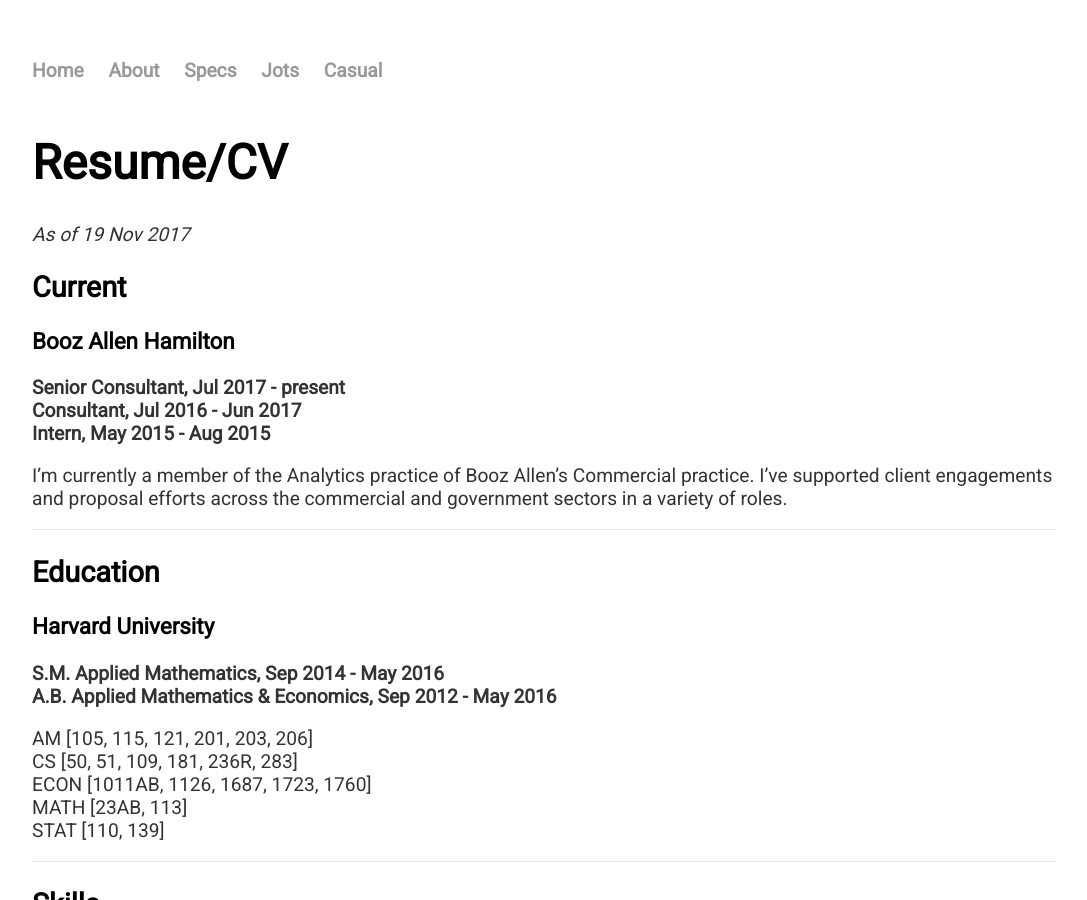
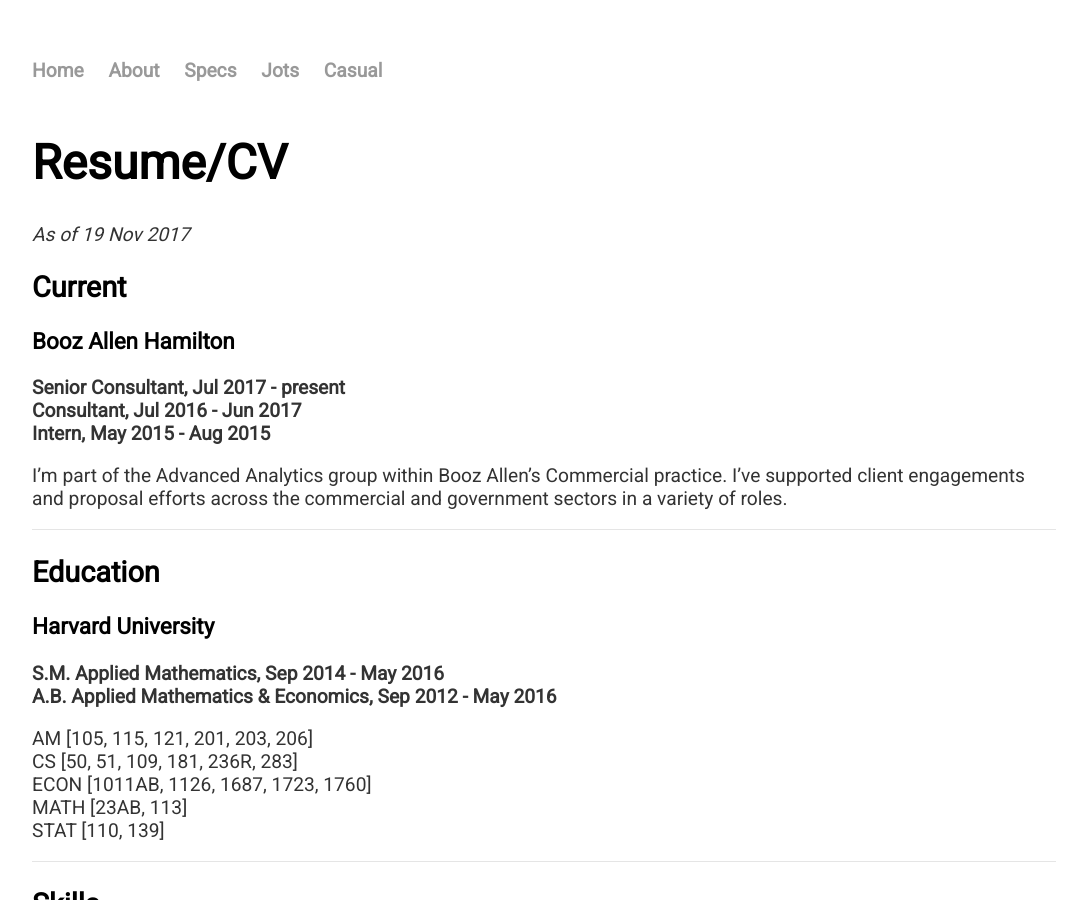
Before and after one commit to geordgez/geordgez.github.io, a Jekyll site: the page built from specs/index.md, in a window 1280 px wide and 900 px high. Shown: the whole window, without its empty margins (96-1183 px from the left). Built offline with Jekyll 4.4.1, drawn with Linux system fonts in a browser that asks for light colours.

Commit message:
Edited specs

```diff
--- a/specs/index.md
+++ b/specs/index.md
@@ -11,7 +11,7 @@
 <br>
 **Intern, May 2015 - Aug 2015**
 
-I'm currently a member of the Analytics practice of Booz Allen's
+I'm part of the Advanced Analytics group within Booz Allen's
 Commercial practice. I've supported client engagements and proposal efforts
 across the commercial and government sectors in a variety of roles.
 
```
